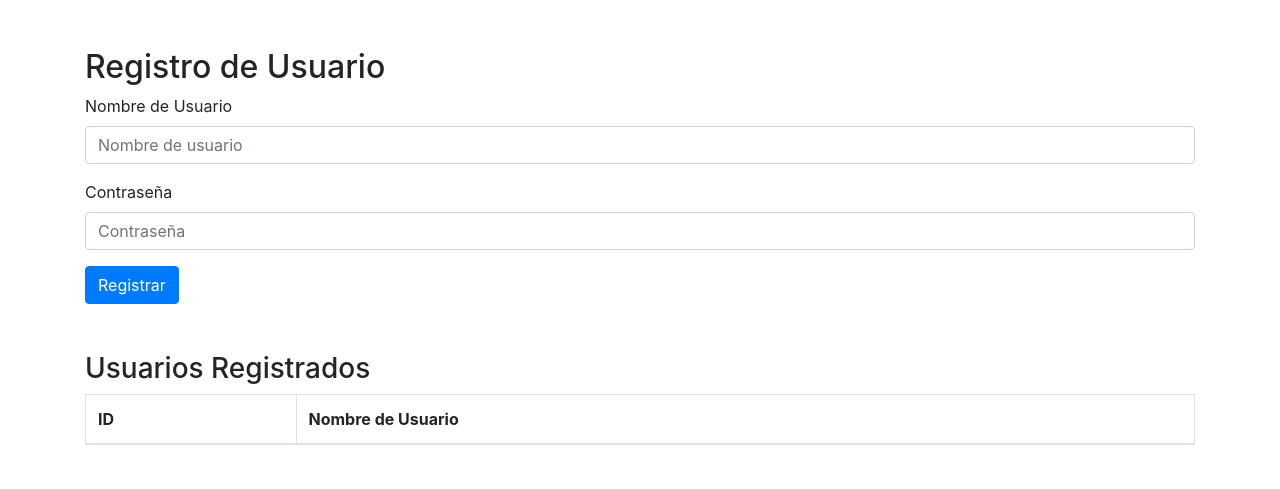
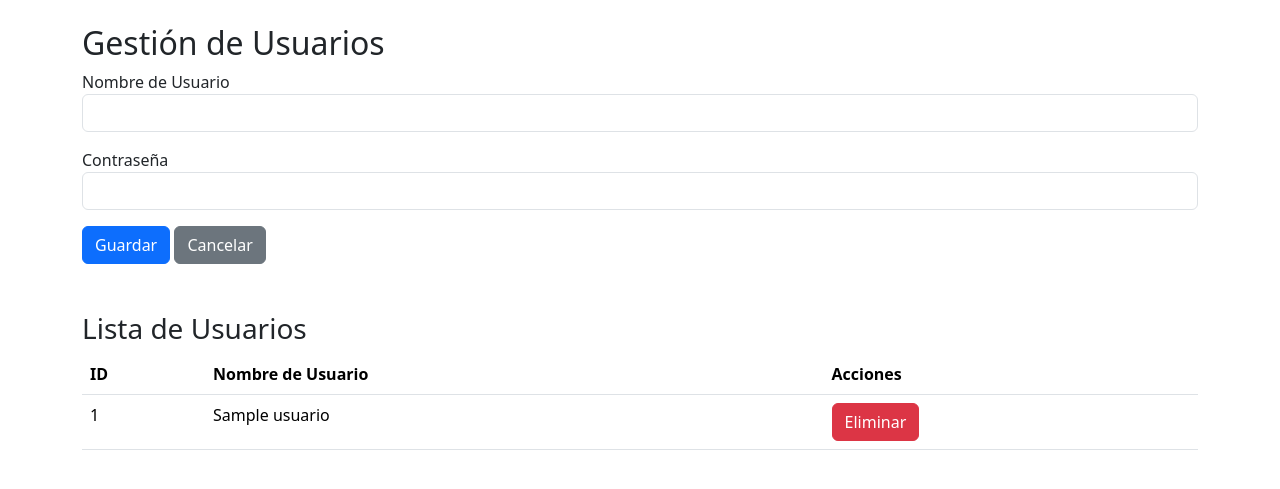
Before and after one commit to Emanuel12042003/Trevi-o, a Flask app: page / in a window 1280 px wide. Shown: the top 489 px of the page. Run offline with Flask 3, Linux system fonts and the light colour scheme; tables that the repository leaves empty or names only in its code hold one stand-in row (values such as "Sample post"); lists and menus that the app fills with data are empty; some libraries are stand-ins or nearby versions.

Commit message:
Update app.html

```diff
--- a/templates/app.html
+++ b/templates/app.html
@@ -3,66 +3,86 @@
 <head>
     <meta charset="UTF-8">
     <meta name="viewport" content="width=device-width, initial-scale=1.0">
-    <title>Registro de Usuario</title>
-
-    <!-- Bootstrap para el estilo -->
-    <link rel="stylesheet" href="https://stackpath.bootstrapcdn.com/bootstrap/4.3.1/css/bootstrap.min.css">
+    <title>Gestión de Usuarios</title>
+    <link href="https://cdn.jsdelivr.net/npm/bootstrap@5.3.3/dist/css/bootstrap.min.css" rel="stylesheet">
+    <script src="https://code.jquery.com/jquery-3.7.1.min.js"></script>
+    <script src="https://js.pusher.com/8.2.0/pusher.min.js"></script>
 </head>
 <body>
-    <div class="container mt-5">
-        <h2>Registro de Usuario</h2>
-
-        <!-- Formulario de inserción con método GET -->
-        <form id="registro-form" method="GET" action="/registrar">
-            <div class="form-group">
-                <label for="Nombre_Usuario">Nombre de Usuario</label>
-                <input type="text" class="form-control" id="Nombre_Usuario" name="Nombre_Usuario" required placeholder="Nombre de usuario">
+<div class="container mt-4">
+    <h2>Gestión de Usuarios</h2>
+    <form id="frmUsuario" method="post">
+        <input type="hidden" id="id_usuario" name="id_usuario">
+        <div class="mb-3">
+            <label for="nombre_usuario">Nombre de Usuario</label>
+            <input type="text" id="nombre_usuario" name="nombre_usuario" class="form-control" required>
         </div>
-            <div class="form-group">
+        <div class="mb-3">
             <label for="contrasena">Contraseña</label>
-                <input type="password" class="form-control" id="contrasena" name="contrasena" required placeholder="Contraseña">
+            <input type="password" id="contrasena" name="contrasena" class="form-control" required>
         </div>
-            <button type="submit" class="btn btn-primary">Registrar</button>
+        <button id="guardar" name="guardar" class="btn btn-primary">Guardar</button>
+        <button type="reset" id="cancelar" name="cancelar" class="btn btn-secondary">Cancelar</button>
     </form>
-
-        <!-- Tabla donde se mostrarán los registros -->
-        <h3 class="mt-5">Usuarios Registrados</h3>
-        <table class="table table-bordered" id="usuarios-tabla">
+    <h3 class="mt-5">Lista de Usuarios</h3>
+    <table class="table">
         <thead>
             <tr>
                 <th>ID</th>
                 <th>Nombre de Usuario</th>
+                <th>Acciones</th>
             </tr>
         </thead>
-            <tbody id="usuarios-cuerpo">
-                {% for usuario in usuarios %}
-                <tr>
-                    <td>{{ usuario.id }}</td>
-                    <td>{{ usuario.nombre }}</td>
-                </tr>
-                {% endfor %}
-            </tbody>
+        <tbody id="tbodyUsuarios"></tbody>
     </table>
 </div>
 
-    <!-- JQuery para manejar la actualización dinámica de la tabla -->
-    <script src="https://code.jquery.com/jquery-3.3.1.min.js"></script>
 <script>
-        $(document).ready(function() {
-            // Función para cargar los usuarios registrados cada cierto tiempo
-            function actualizarUsuarios() {
-                $.get('/obtener_usuarios', function(data) {
-                    $('#usuarios-cuerpo').empty();  // Limpiar la tabla
-
-                    // Agregar los nuevos usuarios a la tabla
-                    data.usuarios.forEach(function(usuario) {
-                        $('#usuarios-cuerpo').append('<tr><td>' + usuario.id + '</td><td>' + usuario.nombre + '</td></tr>');
+    function cargarUsuarios() {
+        $.get("/usuarios", function (data) {
+            $("#tbodyUsuarios").html("");
+            data.forEach(usuario => {
+                $("#tbodyUsuarios").append(`
+                    <tr>
+                        <td>${usuario.Id_Usuario}</td>
+                        <td>${usuario.Nombre_Usuario}</td>
+                        <td>
+                            <button class="btn btn-danger btn-eliminar" data-id="${usuario.Id_Usuario}">Eliminar</button>
+                        </td>
+                    </tr>
+                `);
             });
         });
     }
 
-            // Llamar a la función cada 3 segundos para mantener la tabla actualizada
-            setInterval(actualizarUsuarios, 3000);
+    $(document).ready(function () {
+        cargarUsuarios();
+
+        $("#frmUsuario").submit(function (event) {
+            event.preventDefault();
+            $.post("/usuarios/guardar", $(this).serialize(), function () {
+                cargarUsuarios();
+                $("#frmUsuario").trigger("reset");
+            });
+        });
+
+        $(document).on("click", ".btn-eliminar", function () {
+            if (confirm("¿Quieres eliminar este usuario?")) {
+                var id_usuario = $(this).attr("data-id");
+                $.post("/usuarios/eliminar", {id_usuario: id_usuario}, function () {
+                    cargarUsuarios();
+                });
+            }
+        });
+
+        var pusher = new Pusher("970a7d4d6af4b86adcc6", {
+            cluster: "us2"
+        });
+
+        var channel = pusher.subscribe("canalUsuarios");
+        channel.bind("actualizacionUsuario", function (data) {
+            cargarUsuarios();
+        });
     });
 </script>
 </body>
```
Lines whose indentation alone changed are shown as unchanged.
